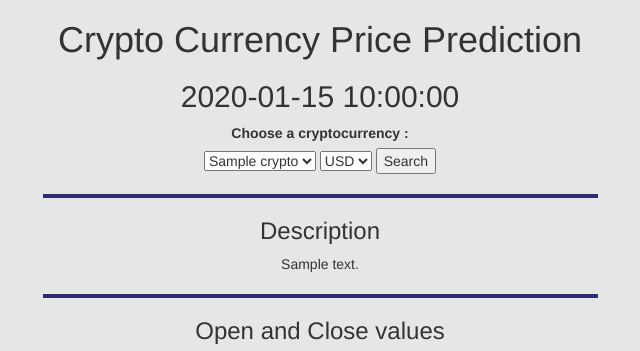
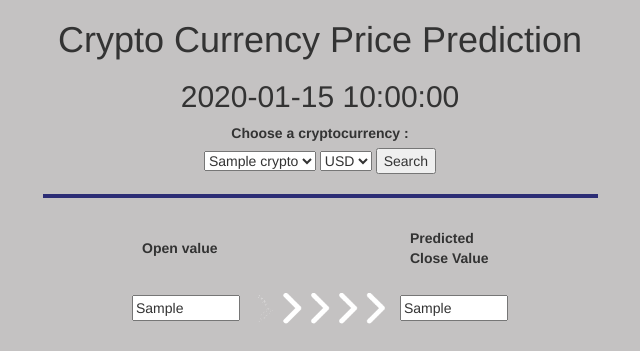
Before and after one commit to Scylidose/TweetFeel, a Flask app: template Predict Stock Prices/templates/accueil.html in a window 1280 px wide. Shown: the top 351 px of the page, without its empty margins (320-960 px from the left). Run offline with Flask 2, Linux system fonts and the light colour scheme; the template is opened without the code that fills it: most values are stand-ins (such as "Sample title", 1, 10 or a date in 2020); some libraries are stand-ins or nearby versions.

Commit message:
Added input to show open and close value and added more style

```diff
--- a/Predict Stock Prices/index.py
+++ b/Predict Stock Prices/index.py
@@ -57,7 +57,9 @@ def accueil():
 
     curr = yf.Ticker(cryptocurrency)
 
-    data = main.load_data(data_path+crypto_sel+ '-' +currency_sel+'.csv').iloc[-30:,].reset_index(drop=True)
+    main.fetch_currency(data_path, cryptocurrency)
+
+    data = main.load_data(data_path + cryptocurrency + '.csv').iloc[-30:,].reset_index(drop=True)
 
     plt.figure()
 
@@ -86,11 +88,16 @@ def accueil():
     plt.savefig('static/img/volume.png', transparent=True)
 
     (crypto_json, currency_json) = fetch_cryptocurrency(crypto_sel, currency_sel)
+    print("-------------------> ", data.iloc[:, -1])
+
+    prediction = 0
 
     return render_template("accueil.html",
                             date=today_date, crypto=crypto_json, currency=currency_json,
                             desc=curr.info['description'],
-                            open_close ='/static/img/open_close.png', high_low='/static/img/high_low.png', volume='/static/img/volume.png')
+                            open = data.iloc[-1, 0], close=prediction,
+                            open_close ='/static/img/open_close.png', high_low='/static/img/high_low.png', volume='/static/img/volume.png',
+                            year_accuracy='/static/img/year_accuracy.png')
 
 @app.route('/load_currency', methods=['POST'])
 def load_currency():
--- a/Predict Stock Prices/src/main.py
+++ b/Predict Stock Prices/src/main.py
@@ -21,11 +21,11 @@ def transf_list(lst):
     return [[el] for el in lst]
 
 
-def fetch_currency(data_path, currency):
-    curr = yf.Ticker(currency)
+def fetch_currency(data_path, cryptocurrency):
+    curr = yf.Ticker(cryptocurrency)
 
     max_range_curr = curr.history(period="max")
-    max_range_curr.to_csv(data_path, index = False)
+    max_range_curr.to_csv(data_path + cryptocurrency + '.csv', index = False)
 
 def load_data(data_path):
     data = pd.read_csv(data_path).dropna().reset_index(drop=True)
--- a/Predict Stock Prices/static/css/style.css
+++ b/Predict Stock Prices/static/css/style.css
@@ -1,7 +1,16 @@
 body{
-    background-color: #e6e6e6 !important;
+    background-color: #c4c2c2 !important;
 }
 
 hr {
     border-top: 4px solid #2c2d75 !important;
 }
+
+.center {
+    margin-left: auto;
+    margin-right: auto;
+}
+
+th {
+    padding:10px !important;
+}
--- a/Predict Stock Prices/templates/accueil.html
+++ b/Predict Stock Prices/templates/accueil.html
@@ -52,10 +52,31 @@
                         {% endfor %}
                     </select>
                     <input type="submit" value="Search">
-                  </form>
+                </form>
+
+                <hr>
+
+                <table class="center">
+                    <tr>
+                        <th><label for="open">Open value</label></th>
+                        <th></th>
+                        <th><label for="close">Predicted <br>Close Value</label></th>
+                    </tr>
+                    <tr>
+                        <td><input type="text" id="open" name="open" minlength="8" size="10" value={{ open }}></td>
+                        <td><img src="/static/img/right_arrow.gif" alt="Arrow" with="200" height="50"></td>
+                        <td> <input type="text" id="close" name="close" minlength="8" size="10" value={{ close }}></td>
+
+                    </tr>
+                </table>
 
 
-                  <hr>
+                <hr>
+
+                <h3>Algorithm Accuracy</h3>
+                <img src={{ year_accuracy }} alt="Last Year Accuracy">
+
+                <hr>
 
                 <h3>Description</h3>
                 <p>{{ desc }}</p>
@@ -64,13 +85,13 @@
 
                 <h3>Open and Close values</h3>
 
-                <img src={{ open_close }} alt="Open and Close values" >
+                <img src={{ open_close }} alt="Open and Close values">
 
                 <h3>Highest and Lowest values</h3>
-                <img src={{ high_low }} alt="Highest and Lowest values" >
+                <img src={{ high_low }} alt="Highest and Lowest values">
 
                 <h3>Volume values</h3>
-                <img src={{ volume }} alt="Volume values" >
+                <img src={{ volume }} alt="Volume values">
 
 
 
```
Also changed, not shown: Predict Stock Prices/static/img/right_arrow.gif (added).
